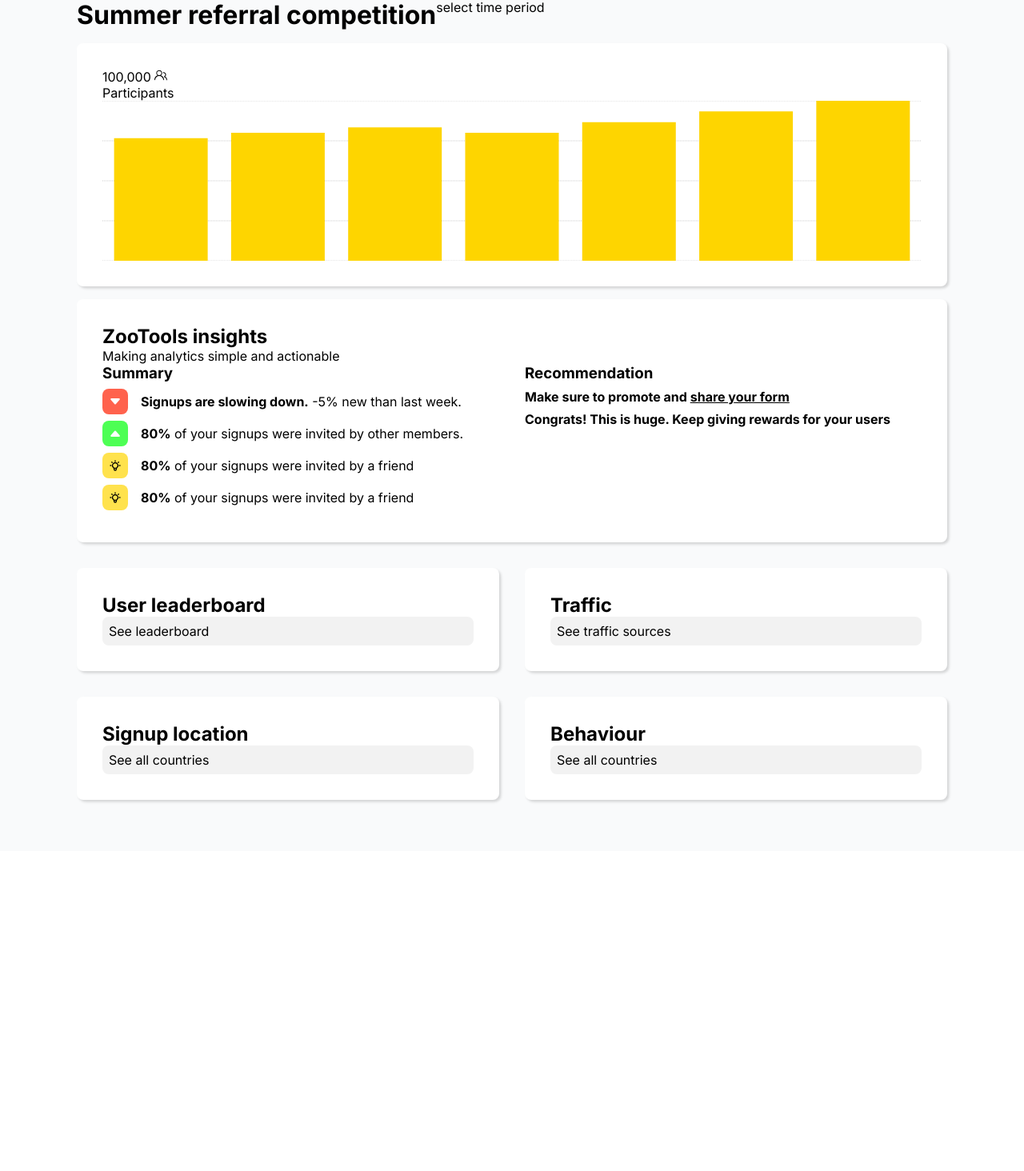
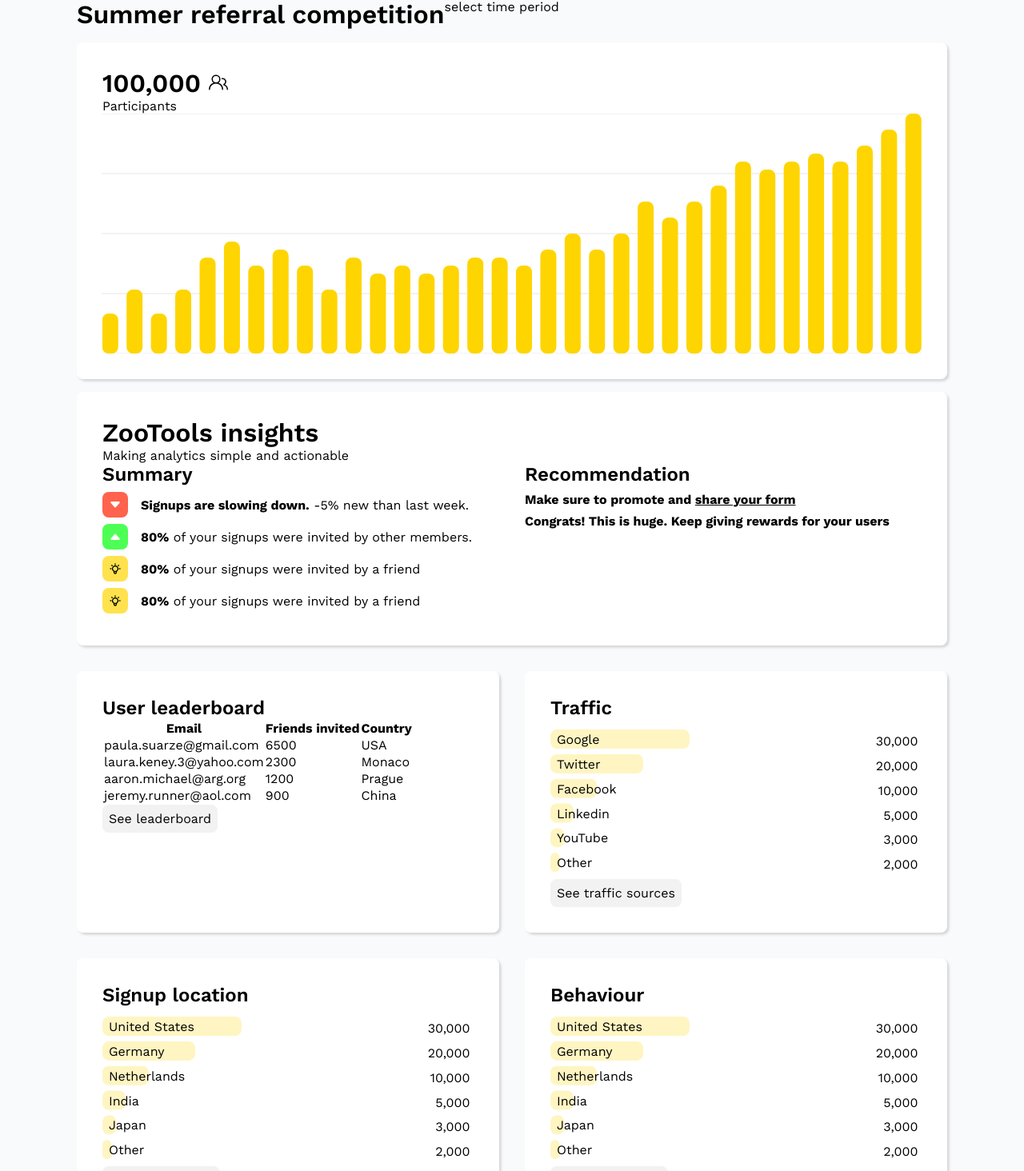
Before and after one commit to jonahchoi/zootools_challenge, a Next.js app: page / in a window 1280 px wide. Shown: the part 49-1513 px from the top of the page at 80% size. Before the commit the page ends 1113 px from the top, so only its background shows below. Built offline with nearby package versions, Linux system fonts and the light colour scheme.

Commit message:
Added horizontal bar chart, modified styling across app

```diff
--- a/package.json
+++ b/package.json
@@ -31,6 +31,7 @@
     "typescript": "5.2.2"
   },
   "devDependencies": {
+    "@types/recharts": "^1.8.24",
     "@typescript-eslint/eslint-plugin": "^6.4.1",
     "@typescript-eslint/parser": "^6.4.1",
     "prettier": "^3.0.2",
--- a/src/app/globals.css
+++ b/src/app/globals.css
@@ -4,6 +4,7 @@
   --font-mono: ui-monospace, Menlo, Monaco, "Cascadia Mono", "Segoe UI Mono",
     "Roboto Mono", "Oxygen Mono", "Ubuntu Monospace", "Source Code Pro",
     "Fira Mono", "Droid Sans Mono", "Courier New", monospace;
+  --box-shadow: rgba(0, 0, 0, 0.15) 2.4px 2.4px 3.2px;
 
   --container: #ffffff;
   --on-container: #000000;
@@ -18,6 +19,7 @@
   --gray-20: #f2f2f2;
   --gray-30: #e2e3e8;
   --gray-40: #646a75;
+  --gray-50: #909090;
 
   --callout-rgb: 238, 240, 241;
   --callout-border-rgb: 172, 175, 176;
@@ -37,6 +39,20 @@ body {
   overflow-x: hidden;
 }
 
+h1,
+h2,
+h3 {
+  font-weight: 600;
+}
+
+h2 {
+  font-size: 2rem;
+}
+
+h3 {
+  font-size: 1.5rem;
+}
+
 a {
   color: inherit;
 }
--- a/src/app/layout.tsx
+++ b/src/app/layout.tsx
@@ -1,8 +1,8 @@
 import "./globals.css";
 import type { Metadata } from "next";
-import { Inter } from "next/font/google";
+import { Work_Sans } from "next/font/google";
 
-const inter = Inter({ subsets: ["latin"] });
+const worksans = Work_Sans({ subsets: ["latin"] });
 
 export const metadata: Metadata = {
   title: "ZooTools Challenge",
@@ -16,7 +16,7 @@ export default function RootLayout({
 }) {
   return (
     <html lang="en">
-      <body className={inter.className}>{children}</body>
+      <body className={worksans.className}>{children}</body>
     </html>
   );
 }
--- a/src/app/page.module.css
+++ b/src/app/page.module.css
@@ -7,7 +7,7 @@
 .container {
   background-color: var(--container);
   border-radius: var(--border-radius);
-  box-shadow: rgba(0, 0, 0, 0.15) 2.4px 2.4px 3.2px;
+  box-shadow: var(--box-shadow);
   width: 100%;
   padding: 2rem;
   margin: 1rem 0;
@@ -19,7 +19,7 @@
 
 .grid {
   display: grid;
-  grid-template-columns: 1fr 1fr;
+  grid-template-columns: repeat(2, minmax(0, 1fr));
   column-gap: 2rem;
 }
 
@@ -37,6 +37,12 @@
   border-radius: var(--border-radius);
   padding: 0.5rem;
   text-decoration: none;
+  width: fit-content;
+}
+
+.headingText {
+  font-size: 2rem;
+  font-weight: 600;
 }
 
 /* Mobile */
--- a/src/app/page.tsx
+++ b/src/app/page.tsx
@@ -2,10 +2,17 @@
 import CustomIcon from "@/components/CustomIcon";
 import styles from "./page.module.css";
 import SimpleBarChart from "@/components/SimpleBarChart";
-import { mockMonthData } from "@/constants/mockData";
+import {
+  mockMonthData,
+  mockUserData,
+  mockTrafficData,
+  mockSignupLocationData,
+} from "@/constants/mockData";
 import { GoPeople } from "react-icons/go";
 import { mockInsights } from "@/constants/mockInsights";
 import Link from "next/link";
+import Table from "@/components/Table";
+import HorizBarChart from "@/components/HorizBarChart";
 
 export default function Home() {
   return (
@@ -17,8 +24,8 @@ export default function Home() {
 
       <section className={styles.container}>
         <div>
-          <p>
-            100,000 <GoPeople />
+          <p className={styles.headingText}>
+            100,000 <GoPeople fontSize="1.5rem" />
           </p>
           <p>Participants</p>
         </div>
@@ -51,26 +58,44 @@ export default function Home() {
       </section>
       <section className={styles.grid}>
         <article className={styles.container}>
-          <h2>User leaderboard</h2>
-
-          <Link className={styles.linkButton} href="/leaderboard">See leaderboard</Link>
+          <h3>User leaderboard</h3>
+          <Table data={mockUserData} />
+          <Link className={styles.linkButton} href="/leaderboard">
+            See leaderboard
+          </Link>
         </article>
         <article className={styles.container}>
-          <h2>Traffic</h2>
-
-          <Link className={styles.linkButton} href="/leaderboard">
+          <h3>Traffic</h3>
+          <HorizBarChart
+            data={mockTrafficData}
+            barKey="numUsers"
+            axisKey="source"
+          />
+          <Link className={styles.linkButton} href="/traffic">
             See traffic sources
           </Link>
         </article>
         <article className={styles.container}>
-          <h2>Signup location</h2>
-
-          <Link className={styles.linkButton} href="/leaderboard">See all countries</Link>
+          <h3>Signup location</h3>
+          <HorizBarChart
+            data={mockSignupLocationData}
+            barKey="numUsers"
+            axisKey="country"
+          />
+          <Link className={styles.linkButton} href="/countries">
+            See all countries
+          </Link>
         </article>
         <article className={styles.container}>
-          <h2>Behaviour</h2>
-
-          <Link className={styles.linkButton} href="/leaderboard">See all countries</Link>
+          <h3>Behaviour</h3>
+          <HorizBarChart
+            data={mockSignupLocationData}
+            barKey="numUsers"
+            axisKey="country"
+          />
+          <Link className={styles.linkButton} href="/countries">
+            See all countries
+          </Link>
         </article>
       </section>
     </main>
--- /dev/null
+++ b/src/components/CustomLabel.tsx
@@ -0,0 +1,17 @@
+import { LabelProps } from "recharts";
+
+const CustomLabel = (props: LabelProps) => {
+  const { y, value } = props;
+  const valueWithCommas = value?.toLocaleString();
+
+  if (!y) {
+    return null;
+  }
+  return (
+    <text x="99%" y={typeof y === "number" ? y + 20 : y} textAnchor="end">
+      {valueWithCommas}
+    </text>
+  );
+};
+
+export default CustomLabel;
--- /dev/null
+++ b/src/components/CustomTooltip.module.css
@@ -0,0 +1,24 @@
+.tooltip {
+  position: relative;
+  background-color: var(--container);
+  box-shadow: var(--box-shadow);
+  padding: 1rem;
+  border-radius: var(--border-radius);
+  border: 1px solid var(--gray-30);
+  text-align: center;
+}
+
+.tooltip::after {
+  position: absolute;
+  top: 100%;
+  left: 50%;
+  margin-left: -10px;
+  content: " ";
+  border-width: 10px;
+  border-style: solid;
+  border-color: white transparent transparent transparent;
+}
+
+.date {
+  color: var(--gray-40);
+}
--- a/src/components/CustomTooltip.tsx
+++ b/src/components/CustomTooltip.tsx
@@ -1,16 +1,27 @@
 import React from "react";
+import styles from "./CustomTooltip.module.css";
+import { TooltipProps } from "recharts";
+import {
+  NameType,
+  ValueType,
+} from "recharts/types/component/DefaultTooltipContent";
 
-const CustomTooltip = (data: any) => {
-  // console.log(data);
-  const { active, payload, label } = data;
+interface CustomTooltipProps {
+  data: TooltipProps<ValueType, NameType>;
+  active: boolean;
+}
 
-  if (active) {
+const CustomTooltip = ({ data, active }: CustomTooltipProps) => {
+  // eslint-disable-next-line
+  const { payload, label } = data;
+
+  if (active && payload && payload[0]) {
     return (
-      <div>
+      <div className={styles.tooltip}>
         <p>
-          <strong>{payload[0].value}</strong> signups
+          <strong>{payload[0].value?.toLocaleString()}</strong> signups
         </p>
-        <p>{label}</p>
+        <p className={styles.date}>{label}</p>
       </div>
     );
   }
--- /dev/null
+++ b/src/components/HorizBarChart.tsx
@@ -0,0 +1,42 @@
+import React from "react";
+import { BarChart, Bar, ResponsiveContainer, XAxis, YAxis } from "recharts";
+import CustomLabel from "./CustomLabel";
+
+interface HorizBarChartProps {
+  // eslint-disable-next-line
+  data: { [key: string]: any }[];
+  barKey: string;
+  axisKey: string;
+}
+
+const HorizBarChart = ({ data, barKey, axisKey }: HorizBarChartProps) => {
+  return (
+    <ResponsiveContainer width="100%" height={200}>
+      <BarChart
+        width={200}
+        height={100}
+        data={data}
+        margin={{ top: 10, right: 0, left: 0, bottom: 5 }}
+        layout="vertical"
+      >
+        <Bar
+          dataKey={barKey}
+          fill="#fff5c2"
+          radius={8}
+          label={<CustomLabel />}
+        />
+        <XAxis dataKey={barKey} type="number" ticks={[70000]} hide />
+        <YAxis
+          dataKey={axisKey}
+          type="category"
+          axisLine={false}
+          tickLine={false}
+          tick={{ fill: "black", width: 200 }}
+          mirror={true}
+        />
+      </BarChart>
+    </ResponsiveContainer>
+  );
+};
+
+export default HorizBarChart;
--- a/src/components/SimpleBarChart.tsx
+++ b/src/components/SimpleBarChart.tsx
@@ -9,36 +9,58 @@ import {
 } from "recharts";
 import CustomTooltip from "./CustomTooltip";
 import { format } from "date-fns";
+import { MonthData } from "@/constants/mockData";
 
 interface SimpleBarChartProps {
-  data: any[];
+  data: MonthData[];
+}
+
+interface PosObject {
+  x: number;
+  y: number;
+  // eslint-disable-next-line
+  [key: string]: any;
 }
 
 const SimpleBarChart = ({ data }: SimpleBarChartProps) => {
-  const [posData, setPosData] = useState({ x: 0, y: 0 });
+  const [posData, setPosData] = useState<PosObject>({ x: 0, y: 0 });
+  const [tooltipActive, setTooltipActive] = useState(false);
 
   return (
-    <ResponsiveContainer width="100%" height={200}>
+    <ResponsiveContainer width="100%" height={300}>
       <BarChart
         width={200}
         height={100}
         data={data}
         margin={{ top: 0, right: 0, left: 0, bottom: 0 }}
+        barSize={20}
       >
         <CartesianGrid vertical={false} strokeDasharray="1 1" />
-        <XAxis dataKey={(data) => format(data.date, "MMMM d")} hide />
+        <XAxis
+          dataKey={(data: MonthData) => format(data.date, "MMMM d")}
+          scale="point"
+          padding={{ left: 10, right: 10 }}
+          hide
+        />
         <Tooltip
-          content={<CustomTooltip />}
-          position={{ x: posData.x, y: posData.y - 40 }}
+          content={(props) => (
+            <CustomTooltip data={props} active={tooltipActive} />
+          )}
+          position={{ x: posData.x - 57, y: posData.y - 85 }}
           isAnimationActive={false}
+          allowEscapeViewBox={{ x: true }}
         />
         <Bar
           dataKey={"signups"}
           fill="#fed500"
+          radius={8}
           onMouseOver={(data) => {
-            setPosData(data);
+            setPosData(data as PosObject);
+            setTooltipActive(true);
           }}
-          name="huh"
+          onMouseLeave={() => {
+            setTooltipActive(false);
+          }}
         />
       </BarChart>
     </ResponsiveContainer>
--- /dev/null
+++ b/src/components/Table.tsx
@@ -0,0 +1,31 @@
+import React from "react";
+import { UserData } from "@/constants/mockData";
+
+interface TableProps {
+  data: UserData[];
+}
+
+const Table = ({ data }: TableProps) => {
+  return (
+    <table>
+      <thead>
+        <tr>
+          <th>Email</th>
+          <th>Friends invited</th>
+          <th>Country</th>
+        </tr>
+      </thead>
+      <tbody>
+        {data.map((user) => (
+          <tr key={user.email}>
+            <td>{user.email}</td>
+            <td>{user.numFriendsInvited}</td>
+            <td>{user.country}</td>
+          </tr>
+        ))}
+      </tbody>
+    </table>
+  );
+};
+
+export default Table;
--- a/src/constants/mockData.ts
+++ b/src/constants/mockData.ts
@@ -1,9 +1,117 @@
-interface MonthData {
+export interface MonthData {
   date: Date;
   signups: number;
 }
 
 export const mockMonthData: MonthData[] = [
+  {
+    date: new Date("07/24/2023"),
+    signups: 500,
+  },
+  {
+    date: new Date("07/25/2023"),
+    signups: 800,
+  },
+  {
+    date: new Date("07/26/2023"),
+    signups: 500,
+  },
+  {
+    date: new Date("07/27/2023"),
+    signups: 800,
+  },
+  {
+    date: new Date("07/28/2023"),
+    signups: 1200,
+  },
+  {
+    date: new Date("07/29/2023"),
+    signups: 1400,
+  },
+  {
+    date: new Date("07/30/2023"),
+    signups: 1100,
+  },
+  {
+    date: new Date("07/31/2023"),
+    signups: 1300,
+  },
+  {
+    date: new Date("08/01/2023"),
+    signups: 1100,
+  },
+  {
+    date: new Date("08/02/2023"),
+    signups: 800,
+  },
+  {
+    date: new Date("08/03/2023"),
+    signups: 1200,
+  },
+  {
+    date: new Date("08/04/2023"),
+    signups: 1000,
+  },
+  {
+    date: new Date("08/05/2023"),
+    signups: 1100,
+  },
+  {
+    date: new Date("08/06/2023"),
+    signups: 1000,
+  },
+  {
+    date: new Date("08/07/2023"),
+    signups: 1100,
+  },
+  {
+    date: new Date("08/08/2023"),
+    signups: 1200,
+  },
+  {
+    date: new Date("08/09/2023"),
+    signups: 1200,
+  },
+  {
+    date: new Date("08/10/2023"),
+    signups: 1100,
+  },
+  {
+    date: new Date("08/11/2023"),
+    signups: 1300,
+  },
+  {
+    date: new Date("08/12/2023"),
+    signups: 1500,
+  },
+  {
+    date: new Date("08/13/2023"),
+    signups: 1300,
+  },
+  {
+    date: new Date("08/14/2023"),
+    signups: 1500,
+  },
+  {
+    date: new Date("08/15/2023"),
+    signups: 1900,
+  },
+  {
+    date: new Date("08/16/2023"),
+    signups: 1700,
+  },
+  {
+    date: new Date("08/17/2023"),
+    signups: 1900,
+  },
+  {
+    date: new Date("08/18/2023"),
+    signups: 2100,
+  },
+  {
+    date: new Date("08/19/2023"),
+    signups: 2400,
+  },
   {
     date: new Date("08/20/2023"),
     signups: 2300,
@@ -34,7 +142,7 @@ export const mockMonthData: MonthData[] = [
   },
 ];
 
-interface UserData {
+export interface UserData {
   email: string;
   numFriendsInvited: number;
   country: string;
@@ -42,24 +150,24 @@ interface UserData {
 
 export const mockUserData: UserData[] = [
   {
-    email: 'paula.suarze@gmail.com',
+    email: "paula.suarze@gmail.com",
     numFriendsInvited: 6500,
-    country: 'USA'
+    country: "USA",
   },
   {
-    email: 'laura.keney.3@yahoo.com',
+    email: "laura.keney.3@yahoo.com",
     numFriendsInvited: 2300,
-    country: 'Monaco'
+    country: "Monaco",
   },
   {
-    email: 'aaron.michael@arg.org',
+    email: "aaron.michael@arg.org",
     numFriendsInvited: 1200,
-    country: 'Prague'
+    country: "Prague",
   },
   {
-    email: 'jeremy.runner@aol.com',
+    email: "jeremy.runner@aol.com",
     numFriendsInvited: 900,
-    country: 'China'
+    country: "China",
   },
 ];
 
@@ -70,75 +178,59 @@ interface TrafficData {
 
 export const mockTrafficData: TrafficData[] = [
   {
-    source: 'Google',
+    source: "Google",
     numUsers: 30000,
   },
   {
-    source: 'Twitter',
+    source: "Twitter",
     numUsers: 20000,
   },
   {
-    source: 'Facebook',
+    source: "Facebook",
     numUsers: 10000,
   },
   {
-    source: 'Linkedin',
+    source: "Linkedin",
     numUsers: 5000,
   },
   {
-    source: 'YouTube',
+    source: "YouTube",
     numUsers: 3000,
   },
   {
-    source: 'Other',
+    source: "Other",
     numUsers: 2000,
   },
 ];
 
 interface SignupLocationData {
   country: string;
-  city: string;
   numUsers: number;
 }
 
 export const mockSignupLocationData: SignupLocationData[] = [
-  // {
-  //   country: 'United States',
-  //   city: '',
-  //   numUsers: ,
-  // },
-  // {
-  //   country: '',
-  //   city: '',
-  //   numUsers: ,
-  // },
-  // {
-  //   country: '',
-  //   city: '',
-  //   numUsers: ,
-  // },
-  // {
-  //   country: '',
-  //   city: '',
-  //   numUsers: ,
-  // },
-  // {
-  //   country: '',
-  //   city: '',
-  //   numUsers: ,
-  // },
-  // {
-  //   country: '',
-  //   city: '',
-  //   numUsers: ,
-  // },
+  {
+    country: "United States",
+    numUsers: 30000,
+  },
+  {
+    country: "Germany",
+    numUsers: 20000,
+  },
+  {
+    country: "Netherlands",
+    numUsers: 10000,
+  },
+  {
+    country: "India",
+    numUsers: 5000,
+  },
+  {
+    country: "Japan",
+    numUsers: 3000,
+  },
+  {
+    country: "Other",
+    numUsers: 2000,
+  },
 ];
-
-interface BehaviourData {
-  country: string;
-  numUsers: number;
-}
-
-export const mockBehaviourData = [
-
-];
```
Also changed, not shown: 1 other file (tests, documents, lock files or other folders).
